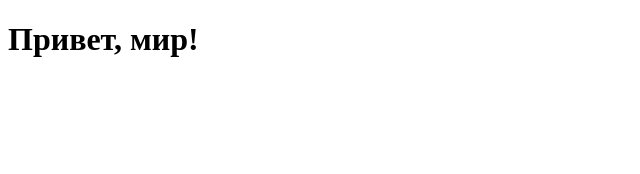
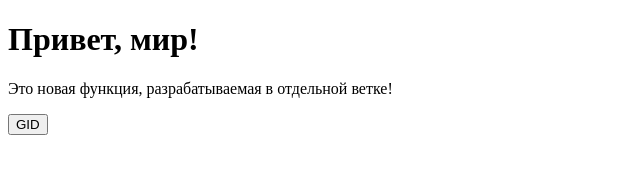
Before and after one commit to beblozz/my-first--website-iploxz, a plain HTML site: page index.html in a window 1280 px wide. Shown: the whole page, without its empty margins (0-640 px from the left). Drawn offline with Linux system fonts and the light colour scheme.

Commit message:
Добавлен новый абзац

```diff
--- a/index.html
+++ b/index.html
@@ -6,5 +6,7 @@
     </head>
     <body>
         <h1>Привет, мир!</h1>
+        <p>Это новая функция, разрабатываемая в отдельной ветке!</p>
+        <button>GID</button>
     </body>
 </html>
```
